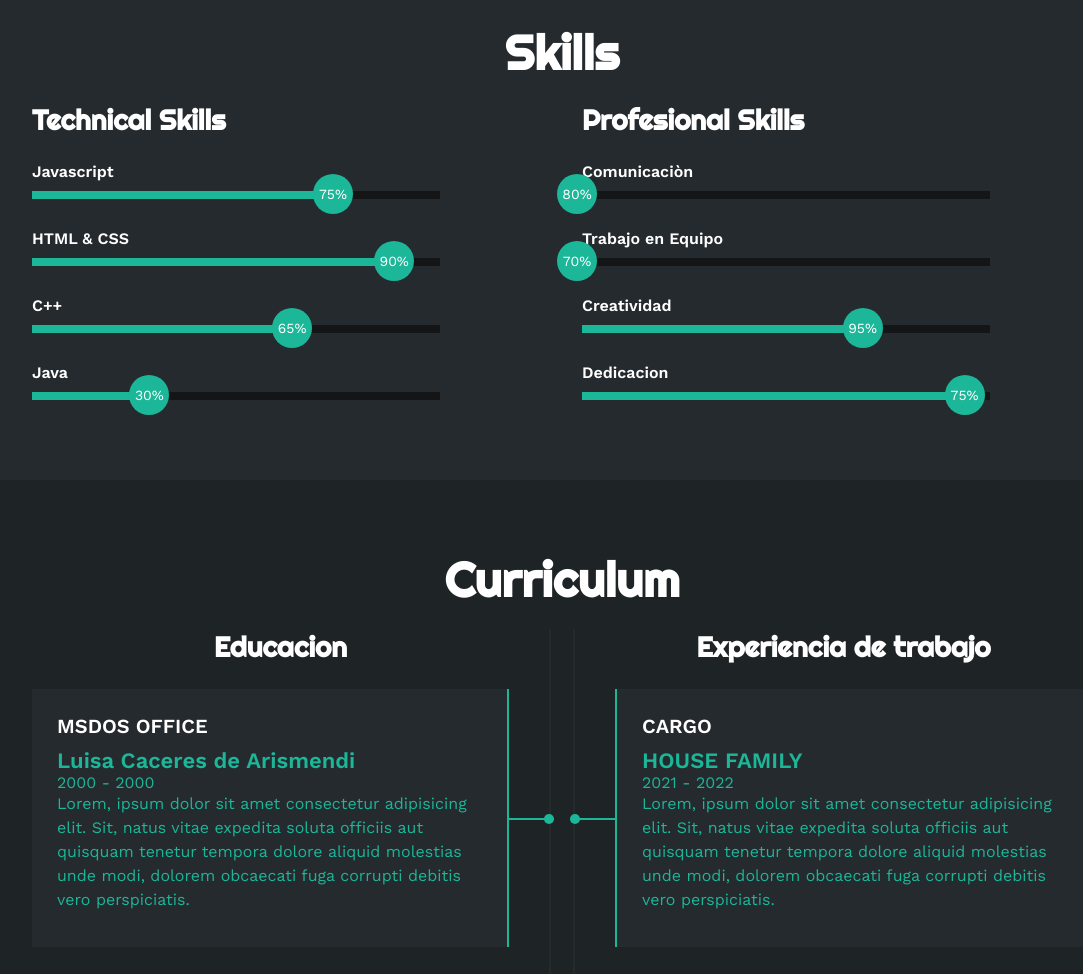
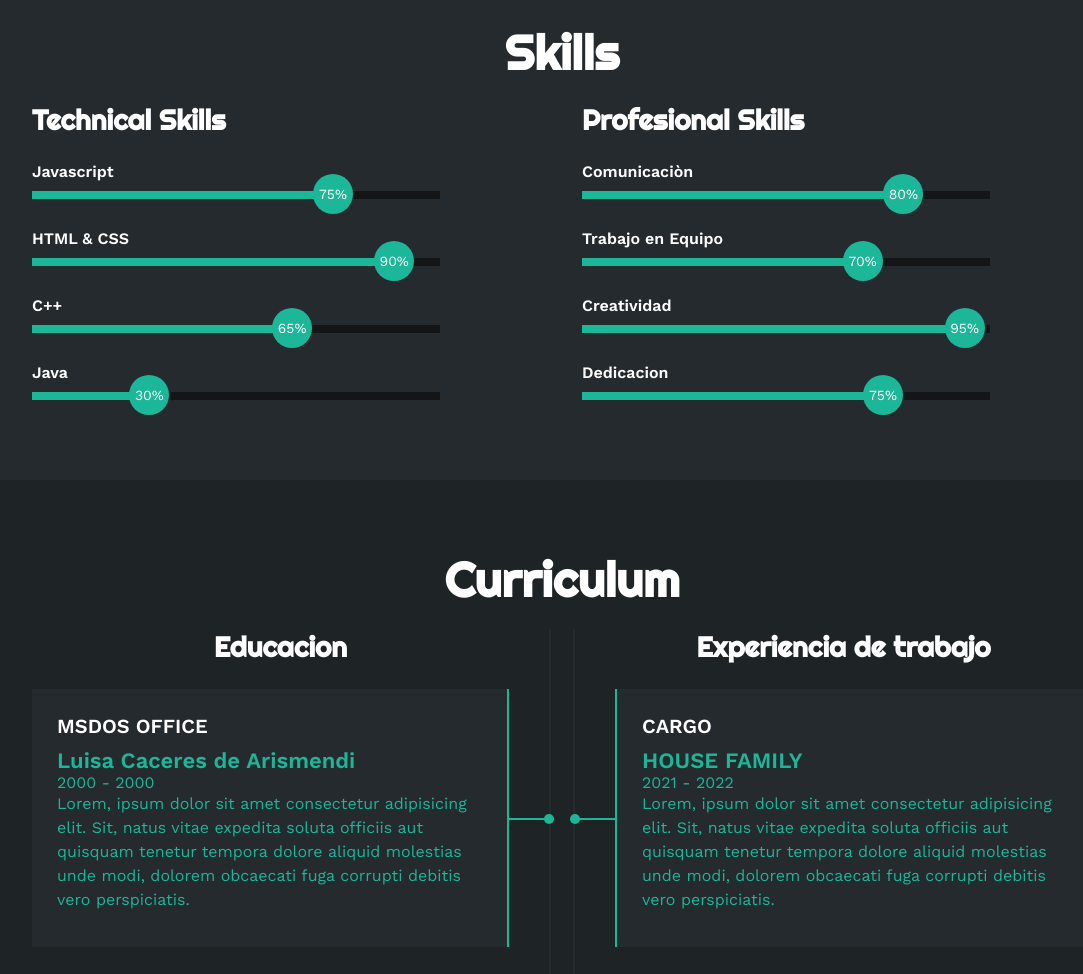
Before and after one commit to Hualle/portfolio, a plain HTML site: page index.html in a window 1280 px wide. Shown: the part 1483-2457 px from the top of the page, without its empty margins (78-1161 px from the left). Drawn offline with nearby package versions, Linux system fonts and the light colour scheme.

Commit message:
numeracion

```diff
--- a/script.js
+++ b/script.js
@@ -25,10 +25,10 @@ function efectoHabilidades(){
         habilidades[1].classList.add("htmlcss");
         habilidades[2].classList.add("c");
         habilidades[3].classList.add("java");
-        habilidades[5].classList.add("comunicacion");
-        habilidades[6].classList.add("trabajo");
-        habilidades[7].classList.add("creatividad");
-        habilidades[8].classList.add("dedicacion");
+        habilidades[4].classList.add("comunicacion");
+        habilidades[5].classList.add("trabajo");
+        habilidades[6].classList.add("creatividad");
+        habilidades[7].classList.add("dedicacion");
     }
 }
 
--- a/style.css
+++ b/style.css
@@ -302,7 +302,7 @@ html{
 }
 .skills .skill .comunicacion{
     width: 0%;
-    animation: 2s Comunicacion forwards;
+    animation: 2s comunicacion forwards;
 }
 @keyframes comunicacion{
     0%{width: 0%;}
```
